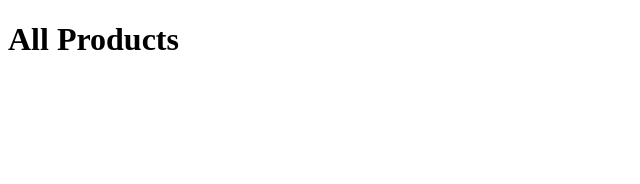
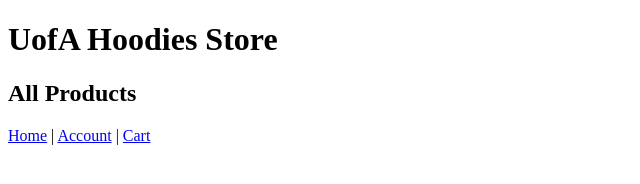
Before and after one commit to rubygilliland/cs337-final-project, a plain HTML site: page public_html/products.html in a window 1280 px wide. Shown: the whole page, without its empty margins (0-640 px from the left). Drawn offline with Linux system fonts and the light colour scheme.

Commit message:
Update products.html

```diff
--- a/public_html/products.html
+++ b/public_html/products.html
@@ -1,9 +1,22 @@
 <!DOCTYPE html>
 <html>
-    <head>
-        <title>Products</title>
-    </head>
-    <body>
-        <h1>All Products</h1>
-    </body>
+<head>
+    <title>Products – UofA Hoodies</title>
+</head>
+<body>
+    <h1>UofA Hoodies Store</h1>
+    <h2>All Products</h2>
+
+    <div id="product_grid"></div>
+
+    <p id="message"></p>
+
+    <nav>
+        <a href="/home">Home</a> |
+        <a href="/login">Account</a> |
+        <a href="/cart">Cart</a>
+    </nav>
+
+    <script src="products_src.js"></script>
+</body>
 </html>
```
